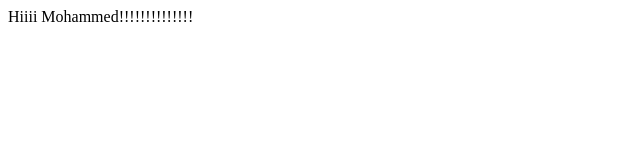
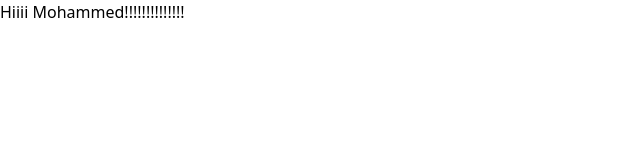
Before and after one commit to devmohammed18/portfolio, a Next.js app: page / in a window 1280 px wide. Shown: the top 160 px of the page, without its empty margins (0-640 px from the left). Built offline with nearby package versions, Linux system fonts and the light colour scheme.

Commit message:
install tailwind

```diff
--- /dev/null
+++ b/app/globals.css
@@ -0,0 +1,3 @@
+@tailwind base;
+@tailwind components;
+@tailwind utilities;
--- a/app/layout.tsx
+++ b/app/layout.tsx
@@ -1,5 +1,9 @@
+
+import './globals.css'
+
 export default function RootLayout({
     children,
+
   }: {
     children: React.ReactNode
   }) {
--- a/app/page.tsx
+++ b/app/page.tsx
@@ -2,7 +2,7 @@ import React from 'react'
 
 function page() {
   return (
-    <div>
+    <div >
       Hiiii Mohammed!!!!!!!!!!!!!!
     </div>
   )
--- a/package.json
+++ b/package.json
@@ -13,6 +13,7 @@
   "devDependencies": {
     "@types/node": "22.3.0",
     "@types/react": "18.3.3",
+    "tailwindcss": "^3.4.10",
     "typescript": "5.5.4"
   }
 }
--- /dev/null
+++ b/tailwind.config.js
@@ -0,0 +1,8 @@
+/** @type {import('tailwindcss').Config} */
+module.exports = {
+    content: ["./src/**/*.{html,js}"],
+    theme: {
+      extend: {},
+    },
+    plugins: [],
+  }
```
Also changed, not shown: 1 other file (tests, documents, lock files or other folders).
